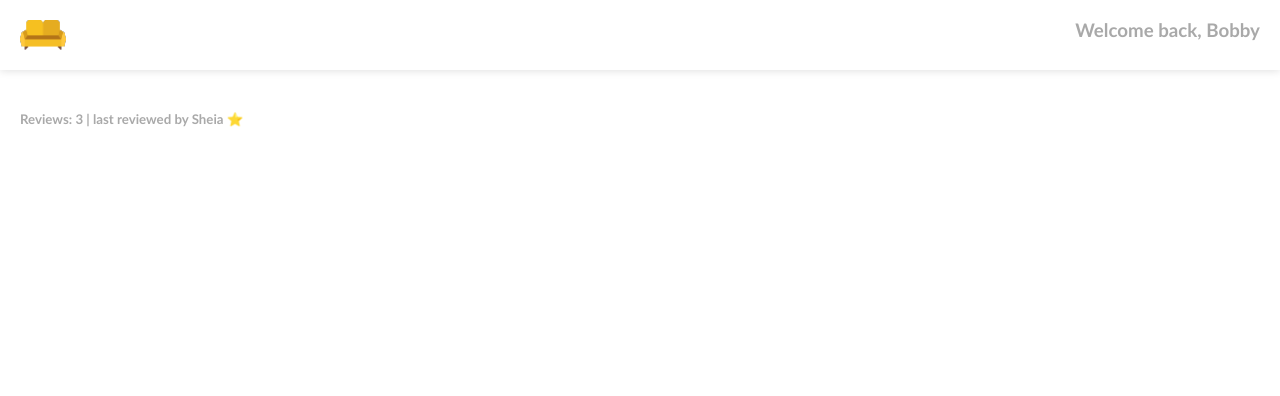
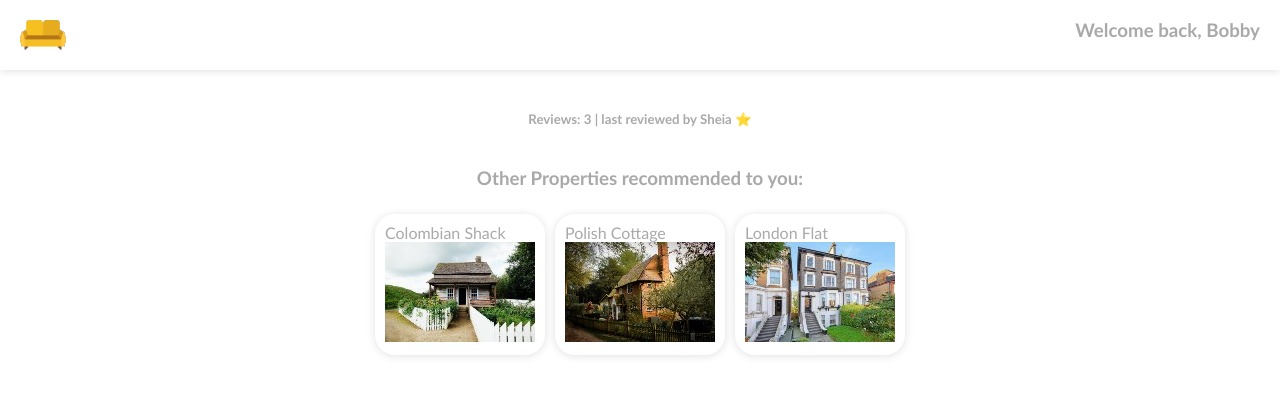
Before and after one commit to 0xjosiah/couch-surfing-w-typescript, a website built with Vite: page index.html in a window 1280 px wide. Built offline with nearby package versions, Linux system fonts and the light colour scheme.

Commit message:
adds images and renders property info

```diff
--- a/index.html
+++ b/index.html
@@ -16,8 +16,11 @@
         </h3>
     </div>
     <div class="container">
-      <h5 id="reviews"></h5>
-    </div>
+        <h5 id="reviews"></h5>
+
+        <h3>Other Properties recommended to you:</h3>
+        <div class="properties"></div>
+      </div>
     <script src="./src/index.ts" type="module"></script>
 </body>
 </html>
--- a/src/index.css
+++ b/src/index.css
@@ -9,6 +9,9 @@ body {
 
 .container {
     margin: 20px;
+    display: flex;
+    flex-direction: column;
+    align-items: center;
 }
 
 .nav-bar {
@@ -31,3 +34,16 @@ body {
 .user-container {
     margin: 20px;
 }
+
+.properties {
+    display: flex;
+    flex-wrap: wrap;
+}
+
+.card {
+    width: 150px;
+    margin: 5px;
+    border-radius: 20px;
+    padding: 10px;
+    box-shadow: rgb(0 0 0 / 12%) 0 1px 8px;
+}
--- a/src/index.ts
+++ b/src/index.ts
@@ -1,4 +1,5 @@
 import { displayReviewCount, displayUser } from "./utils"
+const propertyContainer = document.querySelector('.properties') as HTMLElement
 
 const reviews: {
     name: string
@@ -38,5 +39,71 @@ const user: {
     stayedAt: [ 'florida-home', 'oman-flat', 'tokyo-bungalow' ]
 }
 
+// Array of Properties
+const properties : {
+    image: string;
+    title: string;
+    price: number;
+    location: {
+        firstLine: string;
+        city: string;
+        code: number;
+        country: string;
+    };
+    contact: string;
+    isAvailable: boolean;
+}[] = [
+    {
+        image: 'images/colombia-property.jpg',
+        title: 'Colombian Shack',
+        price: 45,
+        location: {
+            firstLine: 'shack 37',
+            city: 'Bogota',
+            code: 45632,
+            country: 'Colombia'
+        },
+        contact: 'marywinkle@gmail.com',
+        isAvailable: true
+    },
+    {
+        image: 'images/poland-property.jpg',
+        title: 'Polish Cottage',
+        price: 34,
+        location: {
+            firstLine: 'no 23',
+            city: 'Gdansk',
+            code: 343903,
+            country: 'Poland'
+        },
+        contact: 'garydavis@hotmail.com',
+        isAvailable: false
+    },
+    {
+        image: 'images/london-property.jpg',
+        title: 'London Flat',
+        price: 23,
+        location: {
+            firstLine: 'flat 15',
+            city: 'London',
+            code: 35433,
+            country: 'United Kingdom',
+        },
+        contact: 'andyluger@aol.com',
+        isAvailable: true
+    }
+]
+
 displayReviewCount(reviews.length, reviews[0].name, reviews[0].loyaltyUser)
 displayUser(user.isReturning, user.userName.first)
+
+// Add the properties
+for (let i = 0; i < properties.length; i++) {
+    const card = document.createElement('div')
+    card.classList.add('card')
+    card.innerHTML = properties[i].title
+    const image = document.createElement('img')
+    image.setAttribute('src', properties[i].image)
+    card.appendChild(image)
+    propertyContainer.appendChild(card)
+}
```
Also changed, not shown: src/properties.ts (+8 -4 lines), images/colombia-property.jpg (added), images/london-property.jpg (added), images/poland-property.jpg (added).
